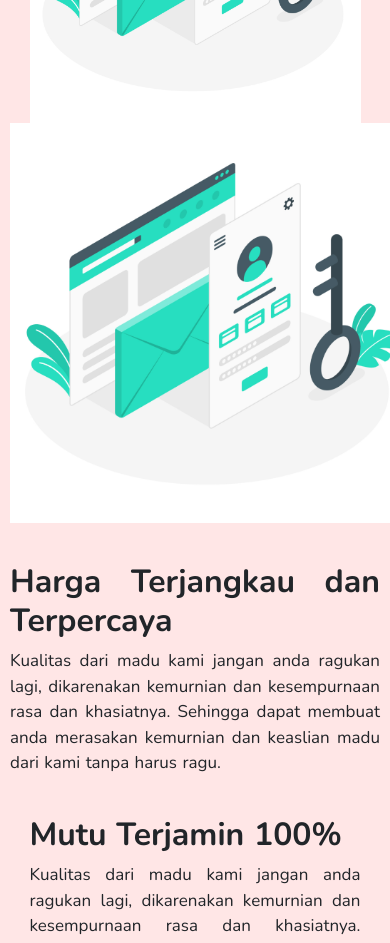
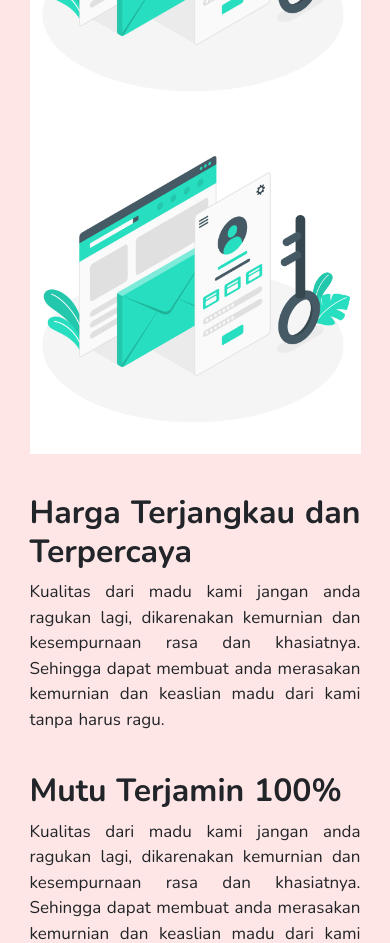
Before and after one commit to nizammarwadi/madu-store, a Nuxt app: page / in a window 390 px wide. Shown: the part 2640-3583 px from the top of the page. Built offline with nearby package versions, Linux system fonts and the light colour scheme.

Commit message:
update style benefi section

```diff
--- a/components/organisms/BenefitSection.vue
+++ b/components/organisms/BenefitSection.vue
@@ -9,11 +9,11 @@
             </div>
              <img src="~/assets/image/registration.png" alt="" class="whyus-one-img">
         </div>
-        <div class="whyus-two">
-             <img src="~/assets/image/registration.png" alt="" class="whyus-two-img">
-            <div class="whyus-content-two">
-                <h3 class="whyus-two-title">Harga Terjangkau dan Terpercaya</h3>
-                <p class="whyus-two-content">Kualitas dari madu kami jangan anda ragukan lagi, dikarenakan kemurnian dan kesempurnaan rasa dan khasiatnya. Sehingga dapat membuat anda merasakan kemurnian dan keaslian madu dari kami tanpa harus ragu.</p>
+        <div class="whyus-one">
+             <img src="~/assets/image/registration.png" alt="" class="whyus-one-img">
+            <div class="whyus-content-one">
+                <h3 class="whyus-one-title">Harga Terjangkau dan Terpercaya</h3>
+                <p class="whyus-one-content">Kualitas dari madu kami jangan anda ragukan lagi, dikarenakan kemurnian dan kesempurnaan rasa dan khasiatnya. Sehingga dapat membuat anda merasakan kemurnian dan keaslian madu dari kami tanpa harus ragu.</p>
             </div>
         </div>
         <div class="whyus-one">
@@ -76,31 +76,8 @@ body {
     text-align: justify;
     font-size: 17px;
     font-weight: 400;
-
 }
 .whyus-one-img {
-    max-width: 400px;
-}
-.whyus-two {
-    padding-top: 50px;
-    padding-left: 80px;
-    width: 100%!important;
-    text-align: justify;
-    display: flex;
-    justify-content: space-around;
-}
-.whyus-two-title {
-    margin-top: 40px;
-    font-size: 32px;
-    font-weight: 700;
-}
-.whyus-content-two {
-    width: 500px;
-    font-size: 17px;
-    font-weight: 400;
-
-}
-.whyus-two-img {
     max-width: 400px;
 }
 @media(max-width: 678px){
@@ -114,20 +91,9 @@ body {
         padding: 0px 10px;
         margin: 0px auto;
     }
-    .whyus-two{
-        display: block;
-        width: 90%;
-        padding: 0px 10px;
-        margin: 0px auto;
-    }
     .whyus-content-one{
         width: 100%;
         margin: 0px 0px;
-        padding: 0px;
-    }
-    .whyus-content-two{
-        width: 100%;
-        margin: 0px;
         padding: 0px;
     }
     .whyus-one-img {
```
